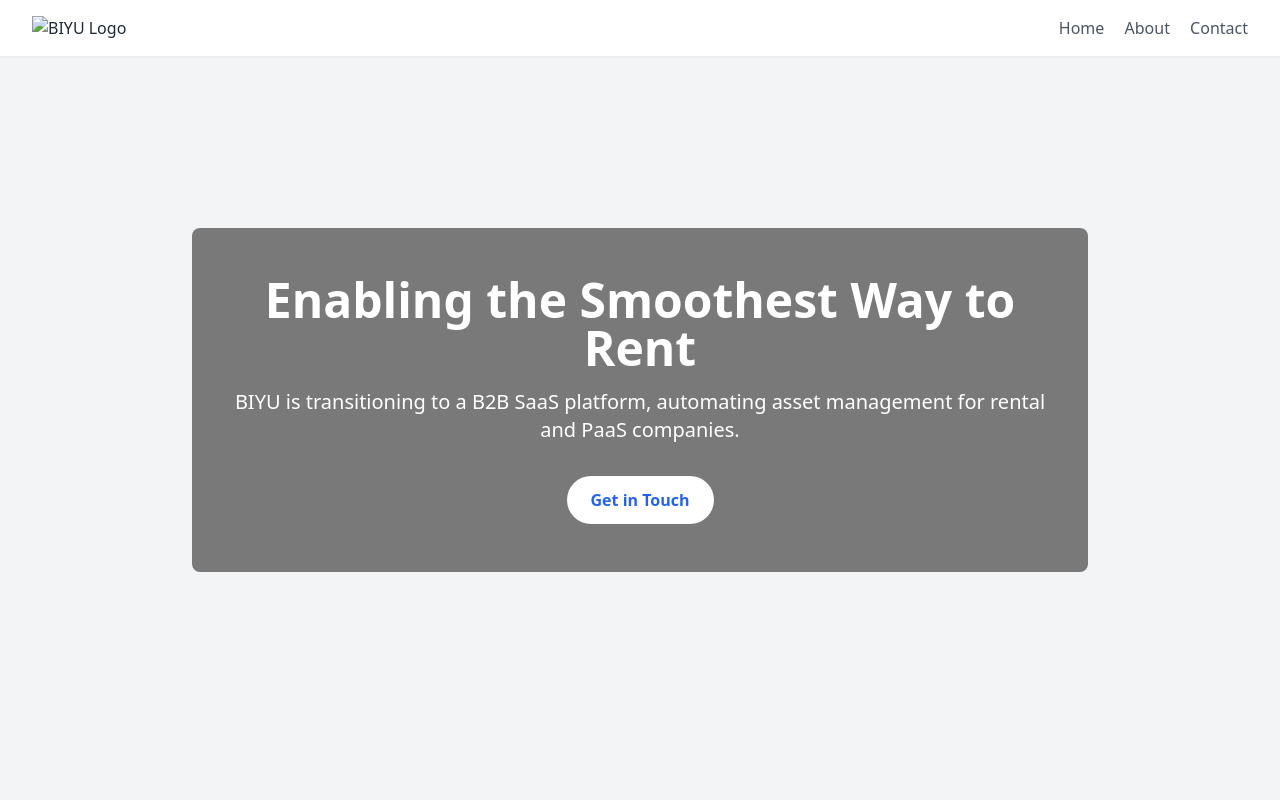
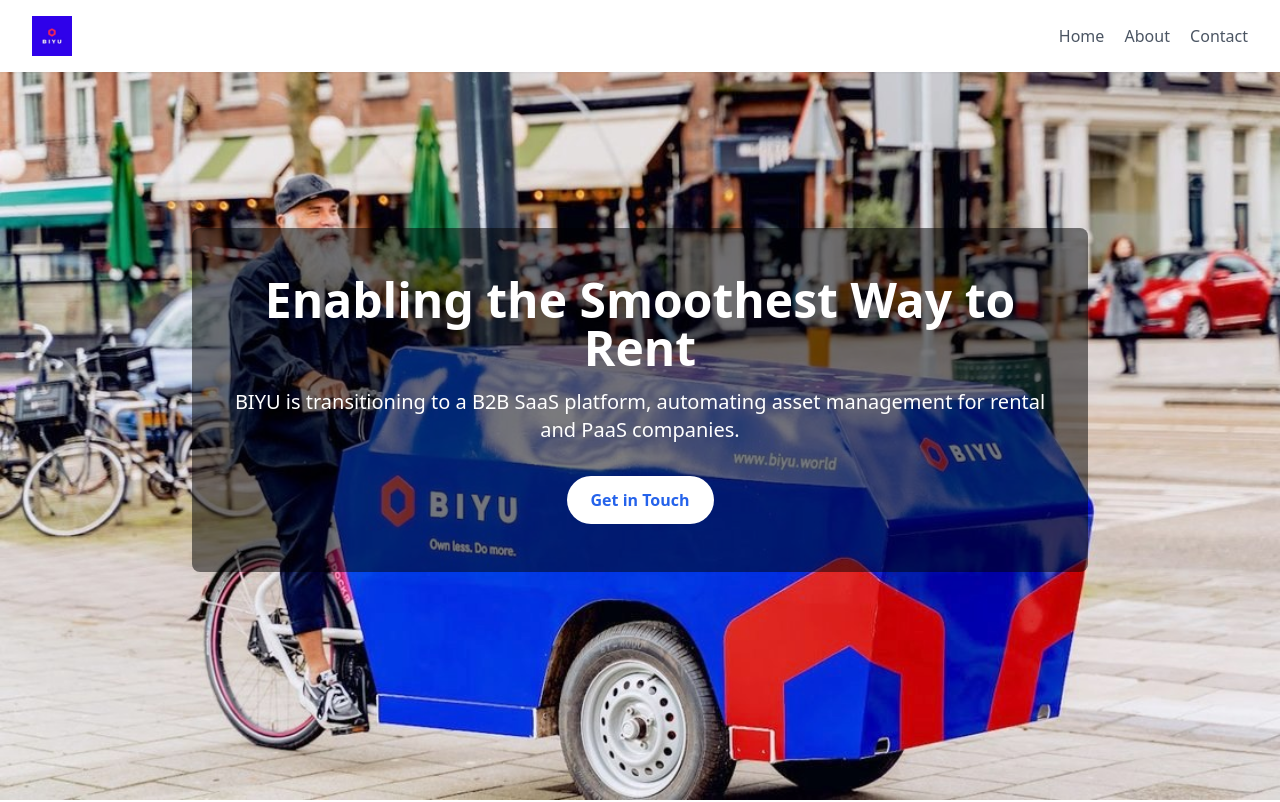
Before and after one commit to Flyingdutchman96/biyu, a plain HTML site: page index.html in a window 1280 px wide. Shown: the top 802 px of the page. Drawn offline with nearby package versions, Linux system fonts and the light colour scheme; the site is published under a folder, as on GitHub Pages, so addresses that start at the root find nothing.

Commit message:
Update image paths to relative for Vercel

```diff
--- a/index.html
+++ b/index.html
@@ -27,7 +27,7 @@
   <header class="bg-white shadow-sm fixed w-full z-10">
     <nav class="max-w-7xl mx-auto px-4 sm:px-6 lg:px-8 py-4 flex justify-between items-center">
       <div>
-        <img src="/public/images/logo.png" alt="BIYU Logo" class="max-h-10 w-auto">
+        <img src="public/images/logo.png" alt="BIYU Logo" class="max-h-10 w-auto">
       </div>
       <div class="space-x-4">
         <a href="#home" class="text-gray-600 hover:text-blue-600 transition">Home</a>
@@ -38,7 +38,7 @@
   </header>
 
   <!-- Hero Section -->
-  <section id="home" class="min-h-screen flex items-center justify-center bg-cover bg-center" style="background-image: url('/public/images/hero-bg.jpg');">
+  <section id="home" class="min-h-screen flex items-center justify-center bg-cover bg-center" style="background-image: url('public/images/hero-bg.jpg');">
     <div class="max-w-4xl mx-auto px-4 sm:px-6 lg:px-8 text-center bg-black/50 py-12 rounded-lg">
       <h1 class="text-4xl sm:text-5xl font-extrabold mb-4 text-white fade-in">Enabling the Smoothest Way to Rent</h1>
       <p class="text-lg sm:text-xl mb-8 text-white fade-in">BIYU is transitioning to a B2B SaaS platform, automating asset management for rental and PaaS companies.</p>
```
